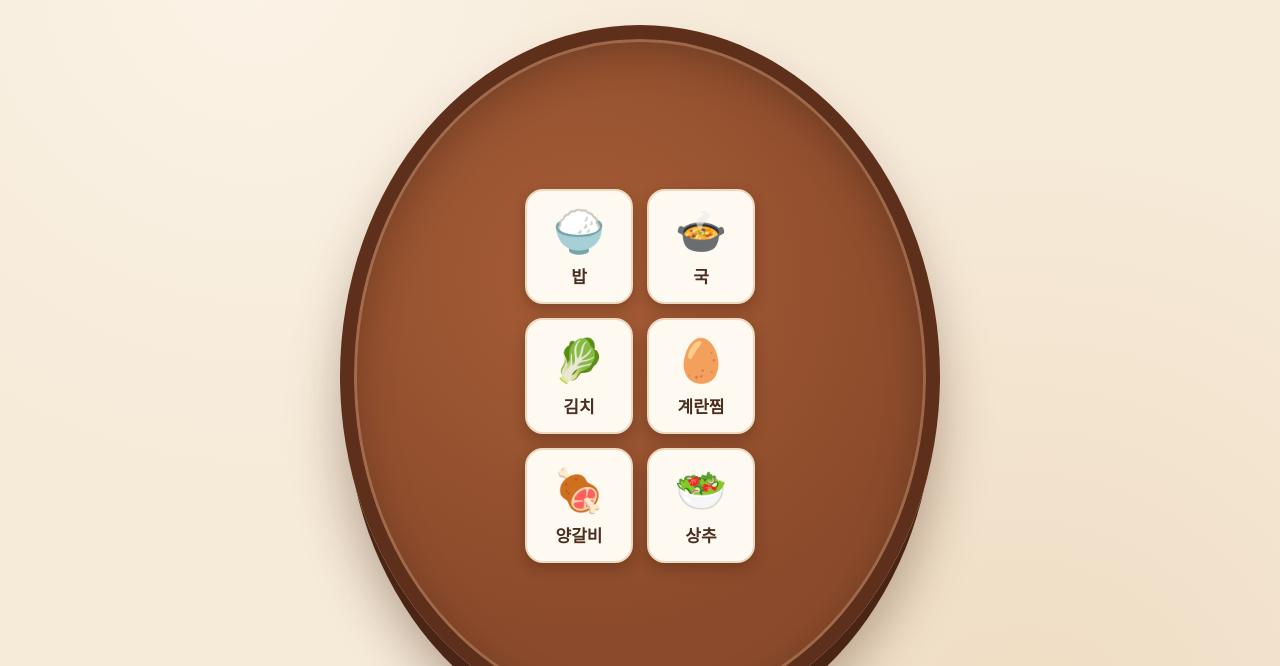
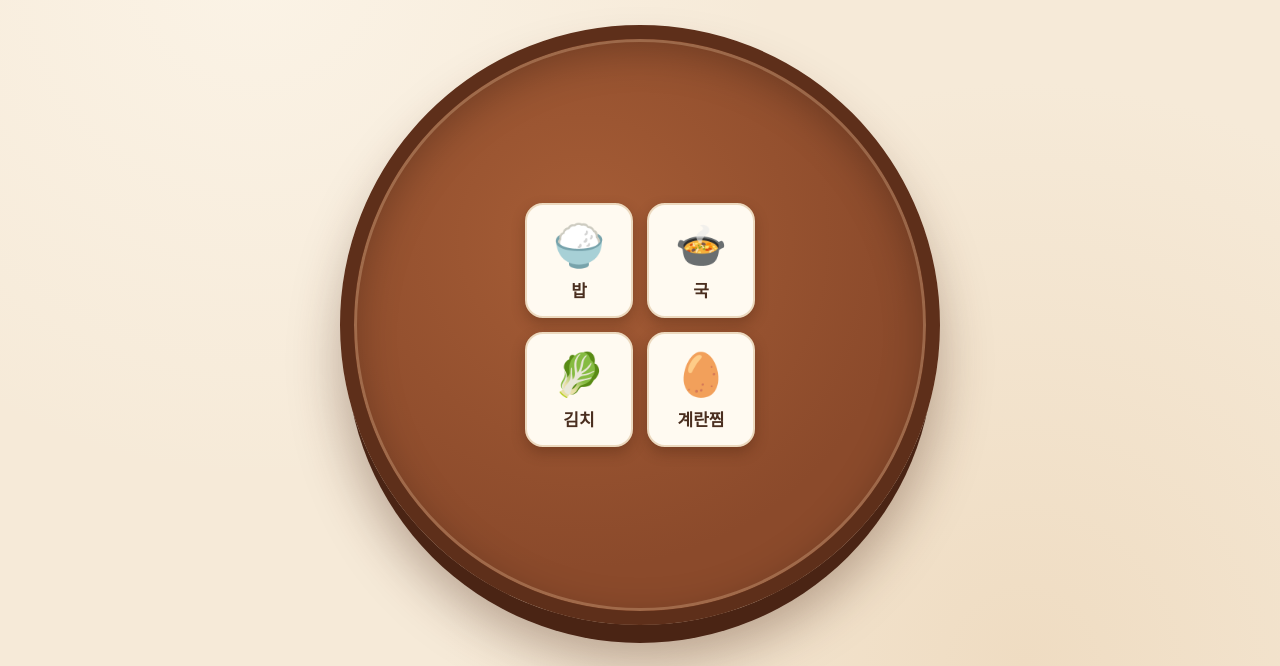
Before and after one commit to 72parkyunsuk-dev/bapsang02, a plain HTML site: page index.html in a window 1280 px wide. Shown: the part 124-790 px from the top of the page. Drawn offline with Linux system fonts and the light colour scheme.

```diff
--- a/index.html
+++ b/index.html
@@ -114,8 +114,6 @@
       <li data-emoji="🍲">국</li>
       <li data-emoji="🥬">김치</li>
       <li data-emoji="🥚">계란찜</li>
-      <li data-emoji="🍖">양갈비</li>
-      <li data-emoji="🥗">상추</li>
     </ul>
   </div>
 
```
